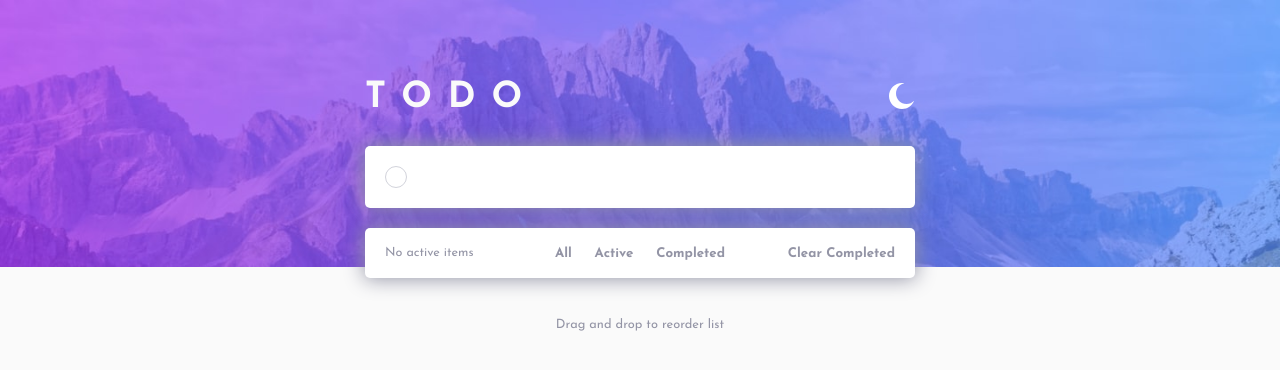
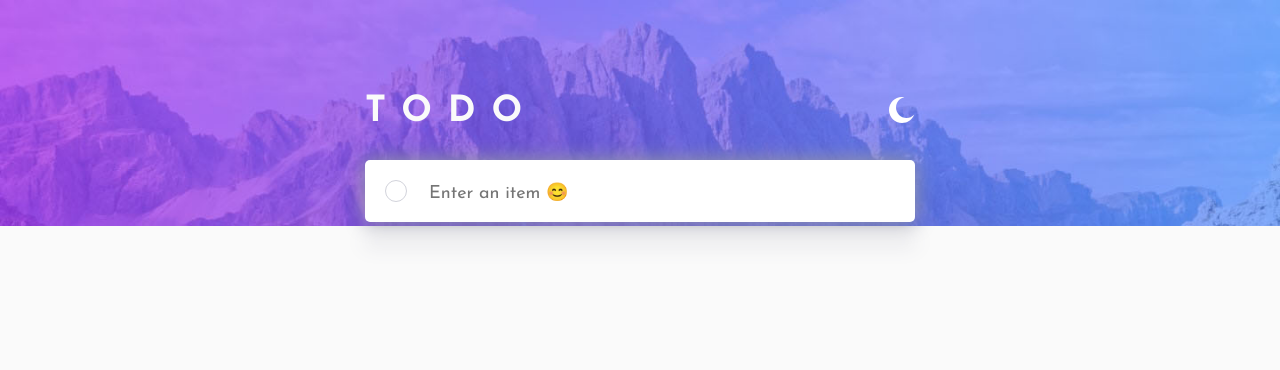
Before and after one commit to nikavolk/todo-app, a React (Create React App) app: page / in a window 1280 px wide. Shown: the top 370 px of the page. Built offline with nearby package versions, Linux system fonts and the light colour scheme.

Commit message:
Prepped package for GH pages, footer hidden until item entered, code cleanup

```diff
--- a/package.json
+++ b/package.json
@@ -1,11 +1,13 @@
 {
   "name": "todo-app",
+  "homepage": ".",
   "version": "0.1.0",
   "private": true,
   "dependencies": {
     "@testing-library/jest-dom": "^5.16.4",
     "@testing-library/react": "^13.1.1",
     "@testing-library/user-event": "^13.5.0",
+    "gh-pages": "^4.0.0",
     "nanoid": "^3.3.4",
     "react": "^18.0.0",
     "react-dom": "^18.0.0",
@@ -17,7 +19,8 @@
     "start": "react-scripts start",
     "build": "react-scripts build",
     "test": "react-scripts test",
-    "eject": "react-scripts eject"
+    "eject": "react-scripts eject",
+    "deploy": "gh-pages -b master -d build"
   },
   "eslintConfig": {
     "extends": [
--- a/src/App.js
+++ b/src/App.js
@@ -1,7 +1,6 @@
 import Header from "./Components/Header/Header";
 import Input from "./Components/Input/Input";
 import TodoList from "./Components/TodoList/TodoList";
-import Filter from "./Components/Filter/Filter";
 import { useState, useEffect } from "react";
 
 function App() {
@@ -40,15 +39,15 @@ function App() {
           todoList={todoList}
           setTodoList={setTodoList}
         />
-        <div>
         <TodoList
           filteredTodoList={filteredTodoList}
           todoList={todoList}
           setTodoList={setTodoList}
           setStatus={setStatus}
         />
-        </div>
+        {filteredTodoList.length > 0 && (
           <div className="footer-text">Drag and drop to reorder list</div>
+        )}
       </div>
     </div>
   );
--- a/src/Assets/Styles/_global.scss
+++ b/src/Assets/Styles/_global.scss
@@ -30,5 +30,5 @@ button {
 
 .main-container {
   width: 550px;
-  margin-top: 50px;
+  margin: 5%;
 }
--- a/src/Components/Input/Input.jsx
+++ b/src/Components/Input/Input.jsx
@@ -4,6 +4,10 @@ import "./input.component.style.scss";
 const Input = ({ inputText, setInputText, todoList, setTodoList }) => {
   const inputTextHandler = (e) => {
     setInputText(e.target.value);
+  };
+
+  const clearInputText = () => {
+    setInputText("");
   };
 
   const submitTodoHandler = (e) => {
@@ -26,10 +30,12 @@ const Input = ({ inputText, setInputText, todoList, setTodoList }) => {
         <input
           value={inputText}
           type="text"
+          onClick={clearInputText}
           onChange={(e) => {
             inputTextHandler(e);
           }}
           required
+          placeholder="Enter an item 😊"
         ></input>
         <button className="btn" onClick={submitTodoHandler}>
           Submit
--- a/src/Components/TodoList/TodoList.jsx
+++ b/src/Components/TodoList/TodoList.jsx
@@ -11,8 +11,6 @@ const TodoList = ({
 }) => {
   return (
     <div className="list-wrapper">
-      {/* {filteredTodoList ? console.log("hi") : console.log("bye")} */}
-
       {filteredTodoList.map((item) => (
         <TodoItem
           key={item.id}
@@ -22,6 +20,7 @@ const TodoList = ({
         />
       ))}
 
+      {filteredTodoList.length > 0 && (
         <Filter
           setStatus={setStatus}
           filteredTodoList={filteredTodoList}
@@ -29,6 +28,7 @@ const TodoList = ({
           todoList={todoList}
           setTodoList={setTodoList}
         />
+      )}
     </div>
   );
 };
```
Also changed, not shown: src/Assets/Images/bg-desktop-light.jpg, 1 other file (tests, documents, lock files or other folders). Lines whose indentation alone changed are shown as unchanged.
